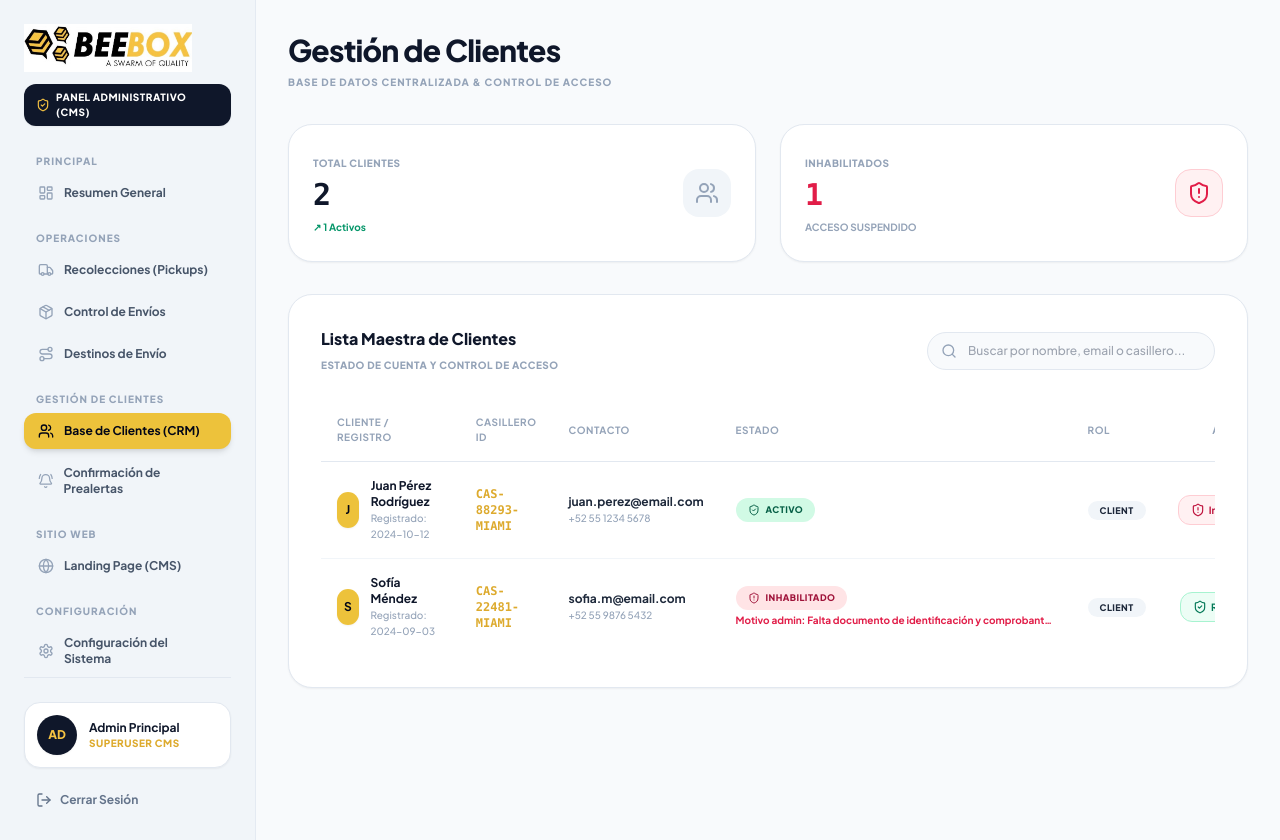
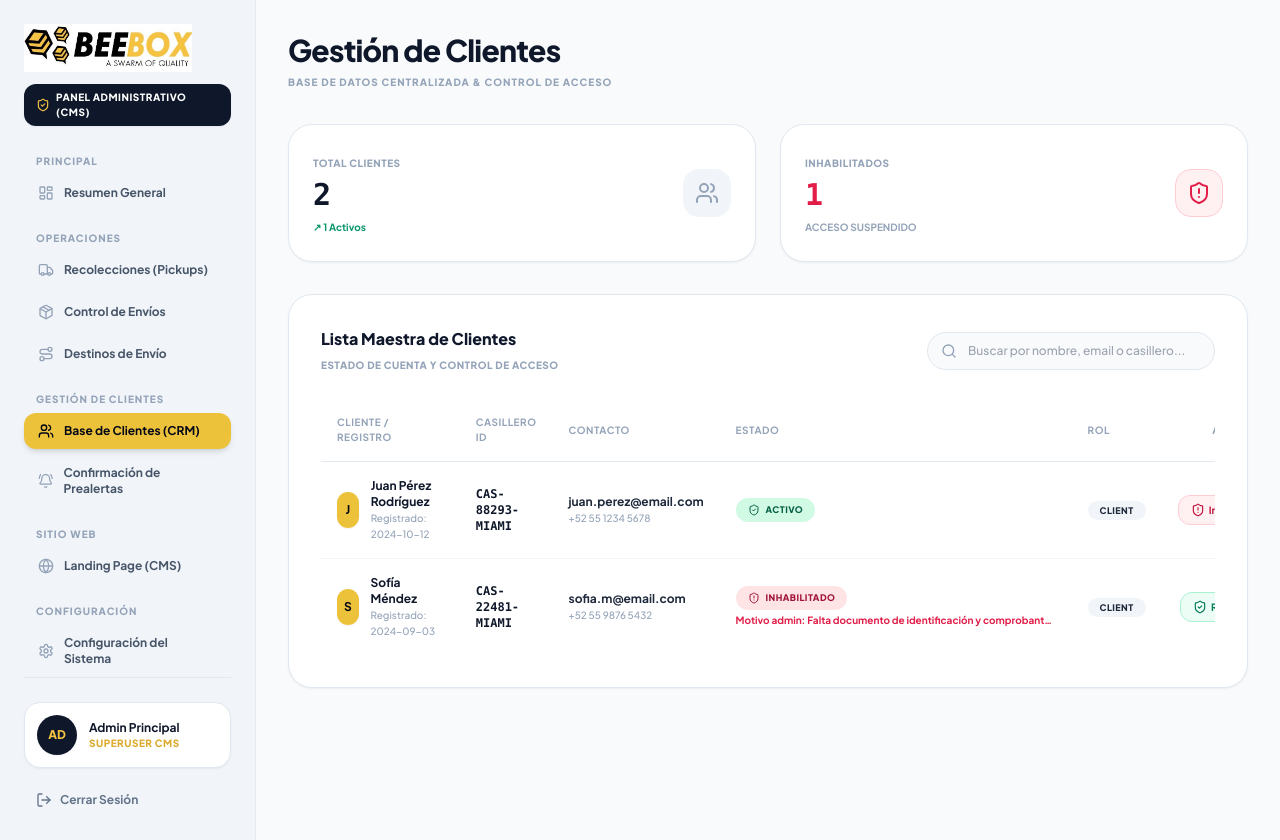
Before and after one commit to saraiherrerab/Beebox-Empresa-De-Transporte, a Next.js app: page /admin/clientes in a window 1280 px wide. Built offline with nearby package versions, Linux system fonts and the light colour scheme; no server answers.

Commit message:
style(contrast): replace low contrast amber text in tables with high contrast dark slate text for maximum readability

```diff
--- a/src/app/admin/clientes/page.tsx
+++ b/src/app/admin/clientes/page.tsx
@@ -226,7 +226,7 @@ export default function AdminClientesPage() {
                         </span>
                       </div>
                     </td>
-                    <td className="py-4 px-4 font-mono font-bold text-amber-700">{c.suiteCode || "CAS-PENDIENTE"}</td>
+                    <td className="py-4 px-4 font-mono font-bold text-slate-900">{c.suiteCode || "CAS-PENDIENTE"}</td>
                     <td className="py-4 px-4">
                       <span className="font-bold text-slate-800 block">{c.email}</span>
                       <span className="text-[10px] text-slate-400">{c.phone || "Sin teléfono"}</span>
--- a/src/app/admin/envios/page.tsx
+++ b/src/app/admin/envios/page.tsx
@@ -135,7 +135,7 @@ export default function AdminEnviosPage() {
                     </td>
                     <td className="py-4 px-4">
                       <span className="font-bold text-slate-900 block">{sh.clientName}</span>
-                      <span className="text-[10px] font-mono font-bold text-amber-600">{sh.suiteCode}</span>
+                      <span className="text-[10px] font-mono font-bold text-slate-900">{sh.suiteCode}</span>
                     </td>
                     <td className="py-4 px-4 font-mono font-bold text-slate-500">{sh.route}</td>
                     <td className="py-4 px-4">
--- a/src/app/admin/prealertas/page.tsx
+++ b/src/app/admin/prealertas/page.tsx
@@ -195,7 +195,7 @@ export default function AdminPrealertasPage() {
                       </span>
                     </td>
                     <td className="py-4 px-4 font-bold text-slate-900">{item.store}</td>
-                    <td className="py-4 px-4 font-mono font-bold text-amber-700">{item.trackingNumber}</td>
+                    <td className="py-4 px-4 font-mono font-bold text-slate-900">{item.trackingNumber}</td>
                     <td className="py-4 px-4 text-slate-600 max-w-xs truncate">{item.description}</td>
                     <td className="py-4 px-4">
                       {item.status === "Confirmado" || item.status === "Vinculado" ? (
--- a/src/app/dashboard/prealertas/page.tsx
+++ b/src/app/dashboard/prealertas/page.tsx
@@ -365,7 +365,7 @@ function PrealertasContent() {
                       </div>
                     </td>
                     <td className="py-4 px-4 font-bold text-slate-900">{item.store}</td>
-                    <td className="py-4 px-4 font-mono font-bold text-amber-600">{item.trackingNumber}</td>
+                    <td className="py-4 px-4 font-mono font-bold text-slate-900">{item.trackingNumber}</td>
                     <td className="py-4 px-4 text-slate-700 max-w-xs truncate">{item.description}</td>
                     <td className="py-4 px-4 font-bold text-slate-800">
                       <span className="inline-flex items-center gap-1">
```
